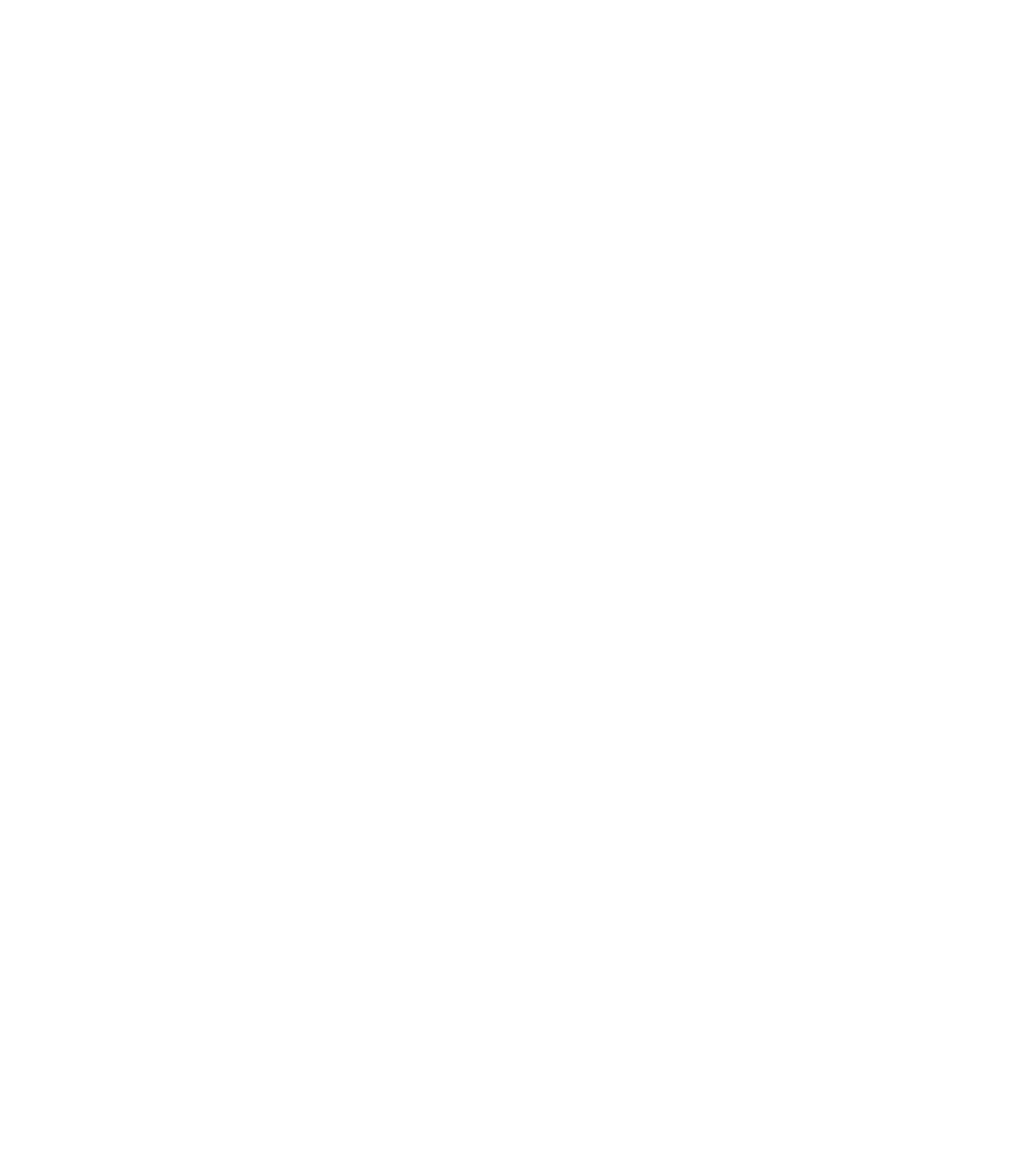
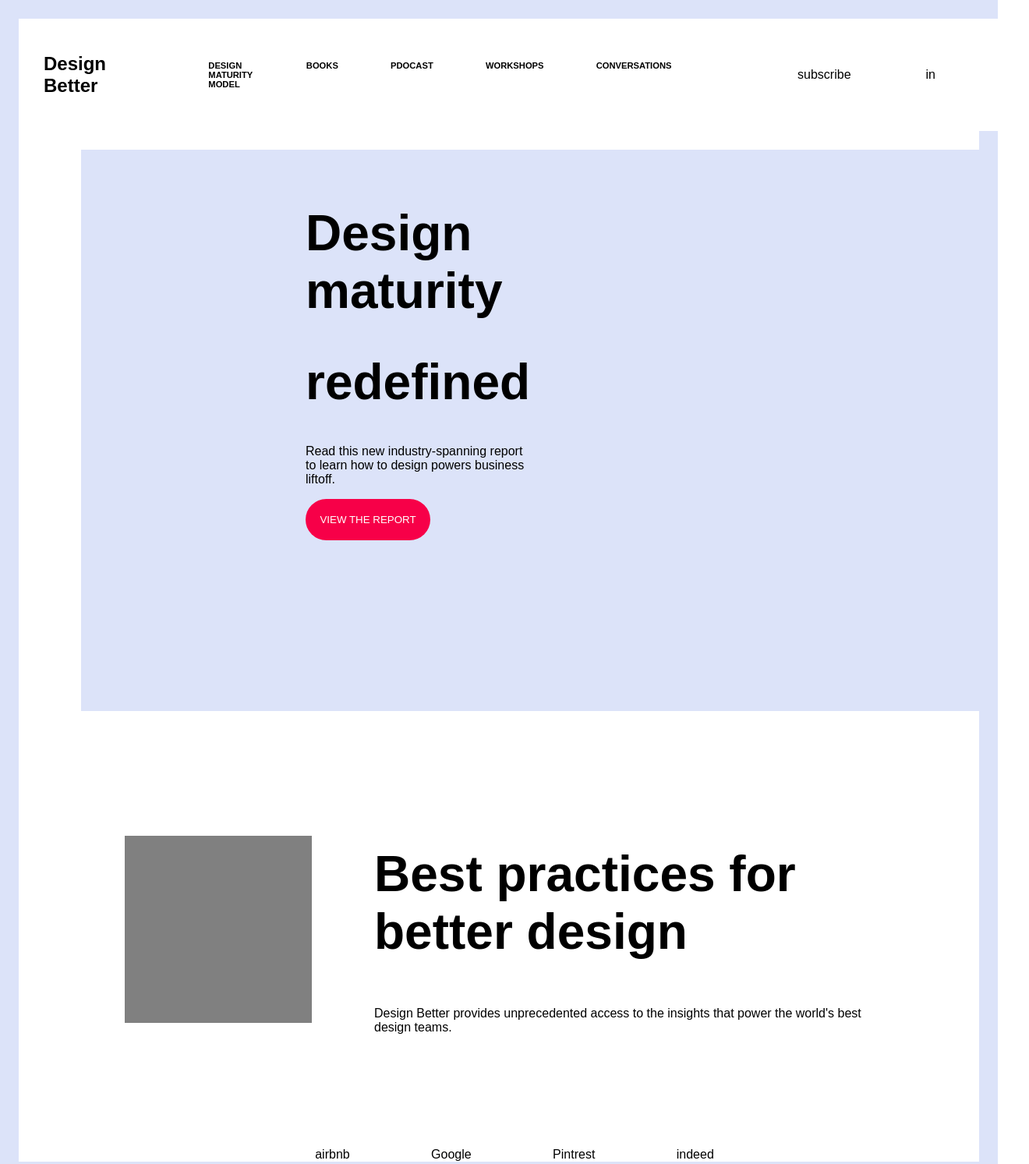
Before and after one commit to Wesley0626/HTML-CSS2, a plain HTML site: page index.html in a window 1280 px wide. Shown: the top 1493 px of the page at 78% size, 1320 px wide, since content can reach past the window. Before the commit the page ends 800 px from the top, so only its background shows below. Drawn offline with Linux system fonts and the light colour scheme.

Commit message:
i wanna cry

```diff
--- a/index.html
+++ b/index.html
@@ -1,12 +1,46 @@
 <!DOCTYPE html>
 <html lang="en">
 <head>
-  <meta charset="UTF-8">
-  <meta name="viewport" content="width=device-width, initial-scale=1.0">
-  <meta http-equiv="X-UA-Compatible" content="ie=edge">
   <title>Document</title>
+  <link rel="stylesheet" href="./style.css">
 </head>
 <body>
-
+  <nav>
+    <h2 class="logo">design better</h2>
+    <ul class="navigation">
+      <li>design maturity model</li>
+      <li>books</li>
+      <li>pdocast</li>
+      <li>workshops</li>
+      <li>conversations</li>
+    </ul>
+    <ul>
+      <li>subscribe</li>
+      <li>in</li>
+    </ul>
+  </nav>
+  <div class="hero">
+    <div class="hero-text">
+      <h1>Design maturity</h1>
+      <h1>redefined</h1>
+      <p>Read this new industry-spanning report to learn how to design powers business liftoff.</p>
+      <button>view the report</button>
+    </div>
+  </div>
+  <div class="parent">
+  <div class="image"></div>
+  <div class="owl-text">
+    <h1>Best practices for better design</h1>
+    <p>Design Better provides unprecedented access to the insights that power the world's best design teams.</p>
+  </div>
+  </div>
+  <div class="clients">
+    <ul>
+      <li>airbnb</li>
+      <li>Google</li>
+      <li>Pintrest</li>
+      <li>indeed</li>
+    </ul>
+</div>
 </body>
 </html>
--- a/style.css
+++ b/style.css
@@ -0,0 +1,92 @@
+body{
+  margin: 0;
+  padding: 0;
+  border: solid #dce3f9 1.5em;
+  font-family: sans-serif;
+  position: sticky;
+}
+nav {
+  height: 80px;
+  width: 100%;
+  background:white;
+  display: flex;
+  align-items: center;
+  justify-content: space-between;
+  padding: 2em;
+  position: sticky;
+  top: 15px;
+}
+.logo {
+  text-transform: capitalize;
+}
+nav ul {
+  list-style: none;
+  display: flex;
+  margin: 30px;
+  padding: 10px;
+}
+
+nav li {
+  padding: 0 3em;
+  }
+.navigation{
+  text-transform: uppercase;
+  font-size: .7em;
+  font-weight: bold;
+}
+.hero {
+  height: 90vh;
+  background: #dce3f9;
+  display: flex;
+  margin: 1.5em 0 0 5em;
+  align-items: center;
+  }
+.hero-text {
+  width: 500px;
+  margin: 18em 60em 30em 18em;
+}
+h1 {
+  font-size: 4em;
+}
+.hero-text button {
+  background: #f70048;
+  height: 4em;
+  width: 12em;
+  border-radius: 2.5em;
+  border: none;
+  color: white;
+  text-transform: uppercase;
+  }
+  .parent {
+    display: flex;
+    justify-content: center;
+    align-items: center;
+    padding: 5em
+  }
+  .image {
+    width: 15em;
+    height: 15em;
+    background:grey;
+    display: flex;
+
+  }
+  .owl-text {
+    height: 50vh;
+    width: 40em;
+    display: flex;
+    flex-direction: column;
+    justify-content: center;
+    margin: 0 0 0 5em;
+  }
+
+  .clients ul {
+    display: flex;
+    justify-content: space-around;
+    align-items: baseline;
+    margin: 0 18em;
+    list-style: none;
+  }
+
+  .clients {
+
+  }
```
